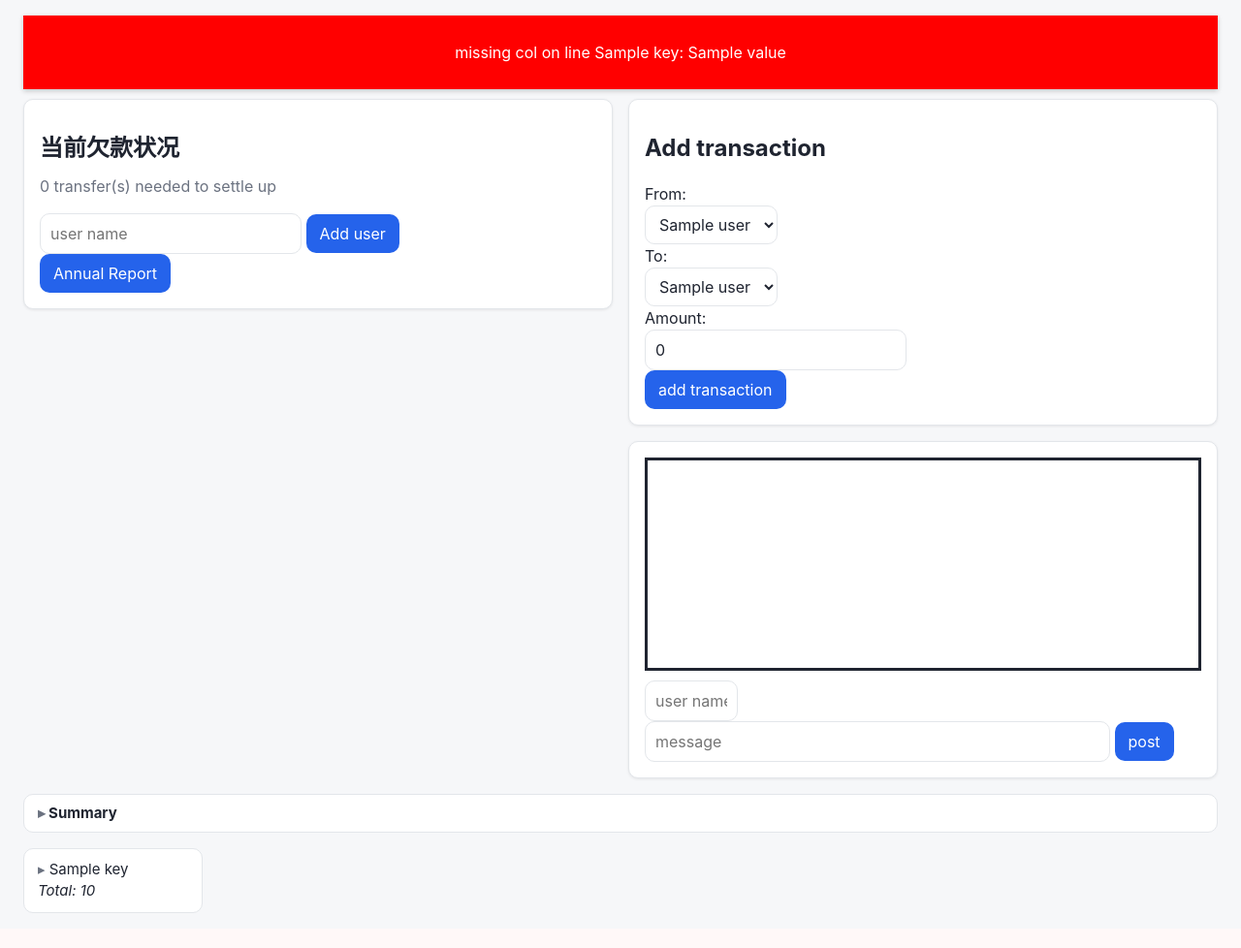
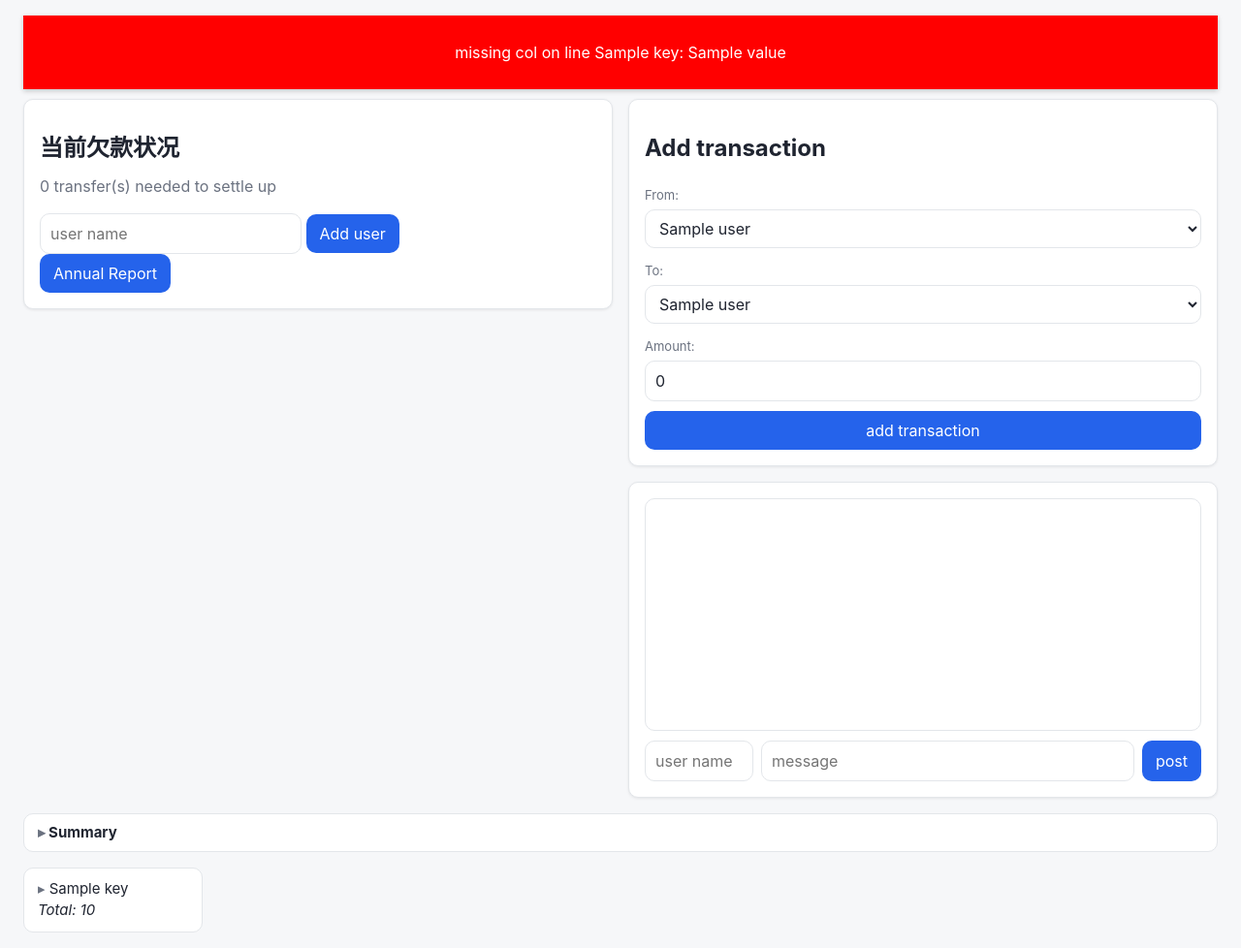
Before and after one commit to LHansoon/bill-calculator, a Flask app: template src/templates/home.html in a window 1280 px wide. Shown: the part 43-1021 px from the top of the page at 97% size. Before the commit the page ends 985 px from the top, so only its background shows below. Run offline with Flask 3, Linux system fonts and the light colour scheme; the template is opened without the code that fills it: most values are stand-ins (such as "Sample title", 1, 10 or a date in 2020); parts of the project's set-up code (start-up, migrations or seed data) failed here and were passed over.

Commit message:
plan G1.5: chat message list styling, single-row chat form, tidy pay form
Co-Authored-By: Claude Fable 5 <noreply@anthropic.com>

```diff
--- a/src/static/css/base.css
+++ b/src/static/css/base.css
@@ -56,28 +56,29 @@ a { color: var(--primary); }
 
 
 #billboard > .chats {
-    overflow-y: scroll;
-    display: block;
-    width: 100%;
-    height: 220px;
-    border-style: solid;
+    overflow-y: auto;
+    height: 240px;
+    border: 1px solid var(--border);
+    border-radius: var(--radius);
+    background: var(--surface);
+    padding: 10px;
     margin-bottom: 10px;
 }
+.chat-entry { margin-bottom: 10px; }
+.chat-meta .chat-name { color: var(--primary); font-weight: 600; }
+.chat-meta .chat-ts {
+    color: var(--text-muted);
+    font-size: 12px;
+    font-style: italic;
+    margin-left: 6px;
+}
+#chat-post-form { display: flex; gap: 8px; }
+#chat-post-form #chat-name { width: 7em; flex: none; }
+#chat-post-form #chat-message { flex: 1; }
 
-#chat-post-form > #chat-name{
-    width: 6em;
-}
-#chat-post-form > #chat-message{
-    width: 30em;
-}
-
-.chat-entry > .chat-ts {
-    font-style: italic;
-}
-.chat-entry > .chat-name {
-    color: blue;
-    font-weight: bold;
-}
+#pay-form label { color: var(--text-muted); font-size: 13px; }
+#pay-form select, #pay-form input { margin: 4px 0 10px; width: 100%; }
+#pay-form button { width: 100%; }
 
 .loader {
     vertical-align: middle;
--- a/src/static/func.js
+++ b/src/static/func.js
@@ -110,8 +110,13 @@ function update_chat_box(message) {
     chat_box.innerHTML = "";
     for (let i = 0; i < message.length; i++){
         let chat_entry = `
-            <div class="chat-entry"><a class="chat-ts">${message[i]["ts"]}</a> == <a class="chat-name">${message[i]["name"]}</a>: <a class="chat-message">${message[i]["message"]}</a></div>
-        `;
+            <div class="chat-entry">
+                <div class="chat-meta">
+                    <a class="chat-name">${message[i]["name"]}</a>
+                    <a class="chat-ts">${message[i]["ts"]}</a>
+                </div>
+                <div class="chat-message">${message[i]["message"]}</div>
+            </div>`;
         chat_box.innerHTML += chat_entry;
     }
     chat_box.scrollTop = chat_box.scrollHeight;
```
